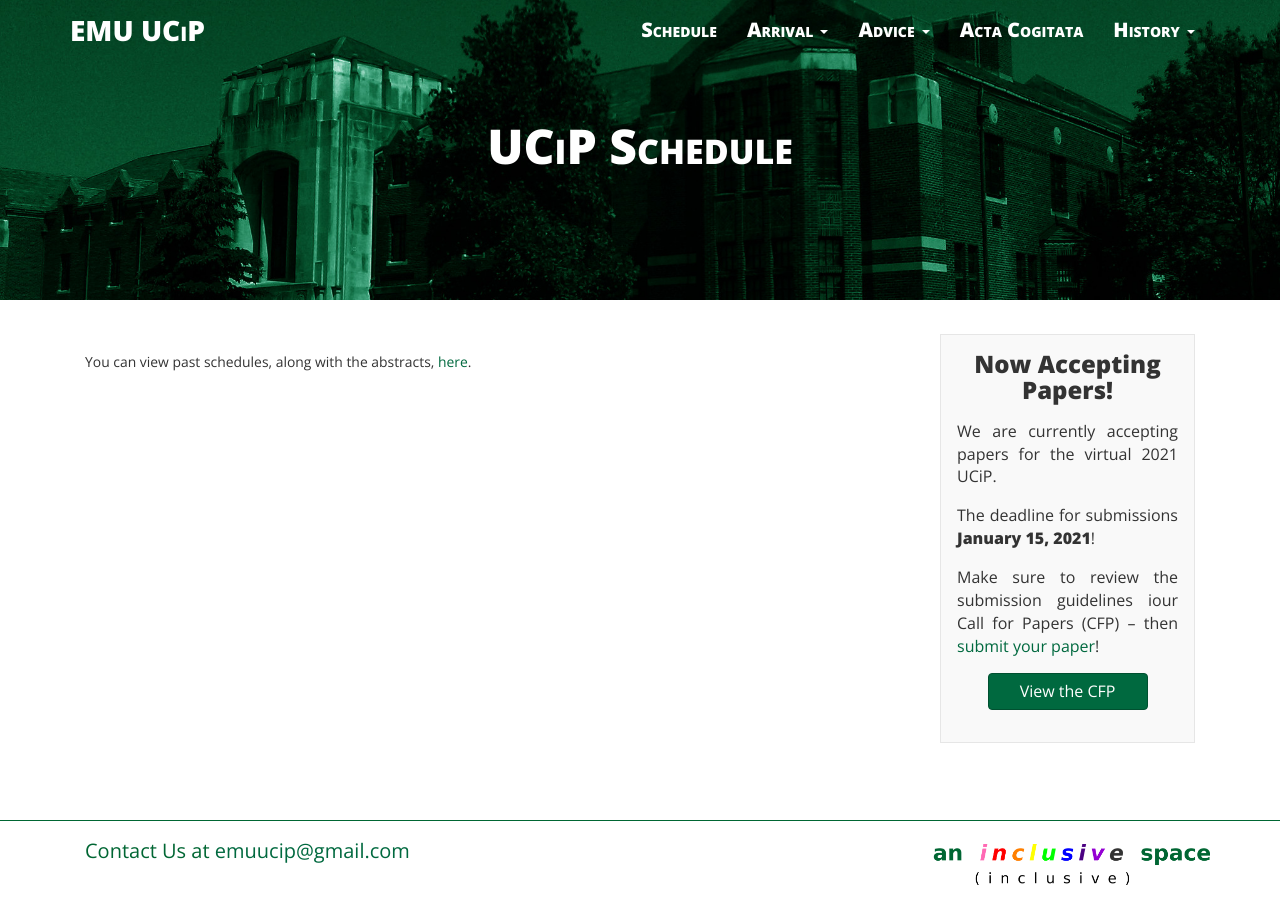
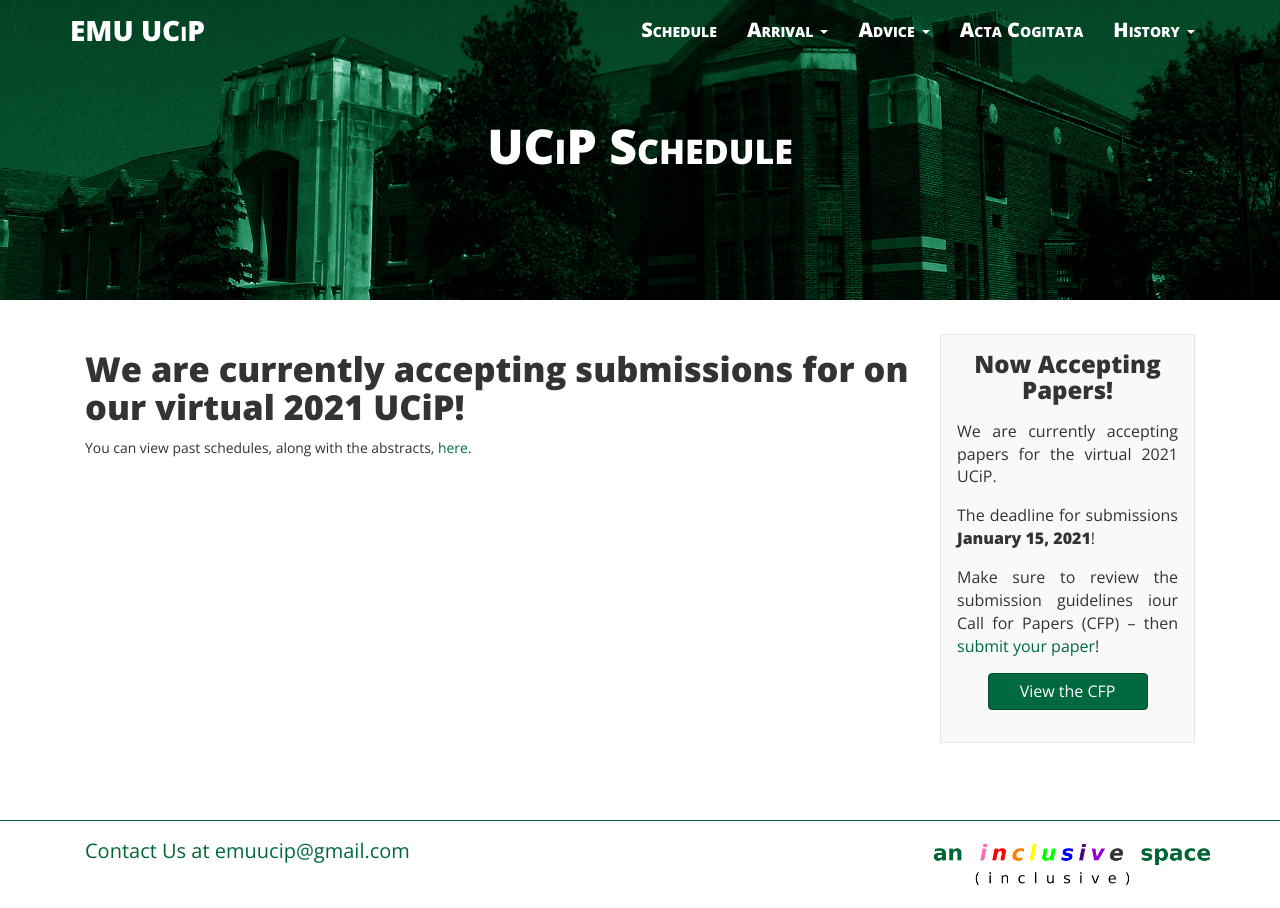
Before and after one commit to ucip/ucip.github.io, a Jekyll site: the page built from schedule.md, in a window 1280 px wide. Built offline with Jekyll 4.4.1, drawn with Linux system fonts in a browser that asks for light colours; nearby versions of some CDN libraries.

Commit message:
Update schedule.md

```diff
--- a/schedule.md
+++ b/schedule.md
@@ -8,7 +8,9 @@
 <div class="container">
   <div class="col-sm-9 col-xs-12">
     <div>
-      <!--<h3 class="home-h3">The 2020 UCiP was a resounding success! Thank you to everyone who helped make it what it was.</h3>-->
+      <!--<h3 class="home-h3">The 2020 UCiP was a resounding success! Thank you to everyone who helped make it what it was.</h3>
+      <p><small>You can view the 2020 Schedule, along with the abstracts, <a href="{{ site.baseurl }}/history/">here</a>.</small></p>-->
+      <h3 class="home-h3">We are currently accepting submissions for on our virtual 2021 UCiP!</h3>
       <p><small>You can view past schedules, along with the abstracts, <a href="{{ site.baseurl }}/history/">here</a>.</small></p>
       <!--<h3 class="home-h3">We are currently working on our 2020 UCiP Schedule!</h3>
       <p><small>Please check back at the end of February.</small></p>-->
```
